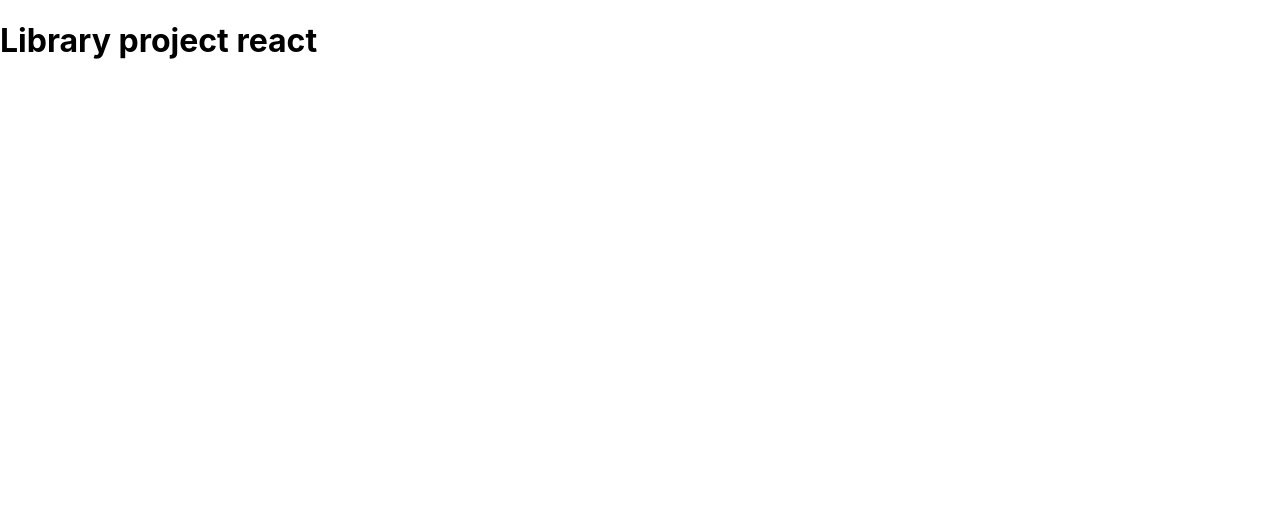
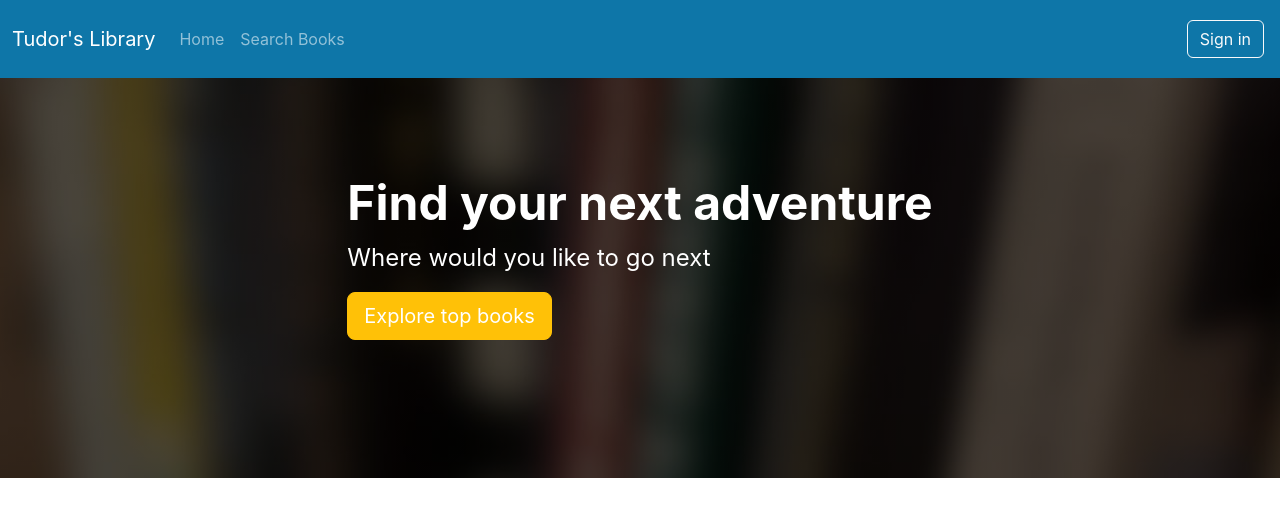
Before and after one commit to tudorandronic/react-library, a React (Create React App) app: page / in a window 1280 px wide. Shown: the top 516 px of the page. Built offline with nearby package versions, Linux system fonts and the light colour scheme.

Commit message:
Header + TopBooks

```diff
--- a/public/index.html
+++ b/public/index.html
@@ -15,6 +15,7 @@
       user's mobile device or desktop. See https://developers.google.com/web/fundamentals/web-app-manifest/
     -->
     <link rel="manifest" href="%PUBLIC_URL%/manifest.json" />
+    <link href="https://cdn.jsdelivr.net/npm/bootstrap@5.3.3/dist/css/bootstrap.min.css" rel="stylesheet" integrity="sha384-QWTKZyjpPEjISv5WaRU9OFeRpok6YctnYmDr5pNlyT2bRjXh0JMhjY6hW+ALEwIH" crossorigin="anonymous">
     <!--
       Notice the use of %PUBLIC_URL% in the tags above.
       It will be replaced with the URL of the `public` folder during the build.
@@ -29,6 +30,7 @@
   <body>
     <noscript>You need to enable JavaScript to run this app.</noscript>
     <div id="root"></div>
+    <script src="https://cdn.jsdelivr.net/npm/bootstrap@5.3.3/dist/js/bootstrap.bundle.min.js" integrity="sha384-YvpcrYf0tY3lHB60NNkmXc5s9fDVZLESaAA55NDzOxhy9GkcIdslK1eN7N6jIeHz" crossorigin="anonymous"></script>
     <!--
       This HTML file is a template.
       If you open it directly in the browser, you will see an empty page.
--- a/src/App.tsx
+++ b/src/App.tsx
@@ -1,10 +1,13 @@
 import React from 'react';
 import './App.css';
+import { Navbar } from './layouts/NavbarAndFooter/Navbar';
+import { ExploreTopBooks } from './layouts/HomePage/ExploreTopBooks';
 
 function App() {
   return (
-    <div className="App">
-      <h1>Library project react</h1>
+    <div>
+      <Navbar/>
+      <ExploreTopBooks/>
     </div>
   );
 }
--- /dev/null
+++ b/src/layouts/HomePage/ExploreTopBooks.tsx
@@ -0,0 +1,15 @@
+import React from "react";
+
+export const ExploreTopBooks = () => {
+    return (
+        <div className='p-5 mb-4 bg-dark header'>
+            <div className='container-fluid py-5 text-white d-flex justify-content-center align-items-center'>
+                <div>
+                    <h1 className='display-5 fw-bold'>Find your next adventure</h1>
+                    <p className='col-md-8 fs-4'>Where would you like to go next</p>
+                    <a type='button' className='btn btn-warning btn-lg text-white' href='#'>Explore top books</a>
+                </div>
+            </div>
+        </div>
+    );
+}
--- /dev/null
+++ b/src/layouts/NavbarAndFooter/Navbar.tsx
@@ -0,0 +1,31 @@
+import React from "react";
+
+export const Navbar = () => {
+    return (
+        <nav className = 'navbar navbar-expand-lg navbar-dark main-color py-3'>
+      <div className='container-fluid'>
+        <span className='navbar-brand'> Tudor's Library </span>
+        <button className='navbar-toggler' type='button' data-bs-toggle='collapse' data-bs-target='#navBarDropdown'>
+          <span className='navbar-toggler-icon'></span>
+        </button>
+
+        <div className='collapse navbar-collapse' id='navBarDropdown'>
+          <ul className='navbar-nav'>
+            <li className='nav-item'>
+              <a className='nav-link' href='#'>Home</a>
+            </li>
+            <li className='nav-item'>
+              <a className='nav-link' href='#'>Search Books</a>
+            </li>
+          </ul>
+          <ul className='navbar-nav ms-auto'>
+            <li className='nav-item m-1'>
+              <a  type='button' className='btn btn-outline-light' href='#'>Sign in</a>
+            </li>
+          </ul>
+
+        </div>
+      </div>
+    </nav>
+    );
+}
```
